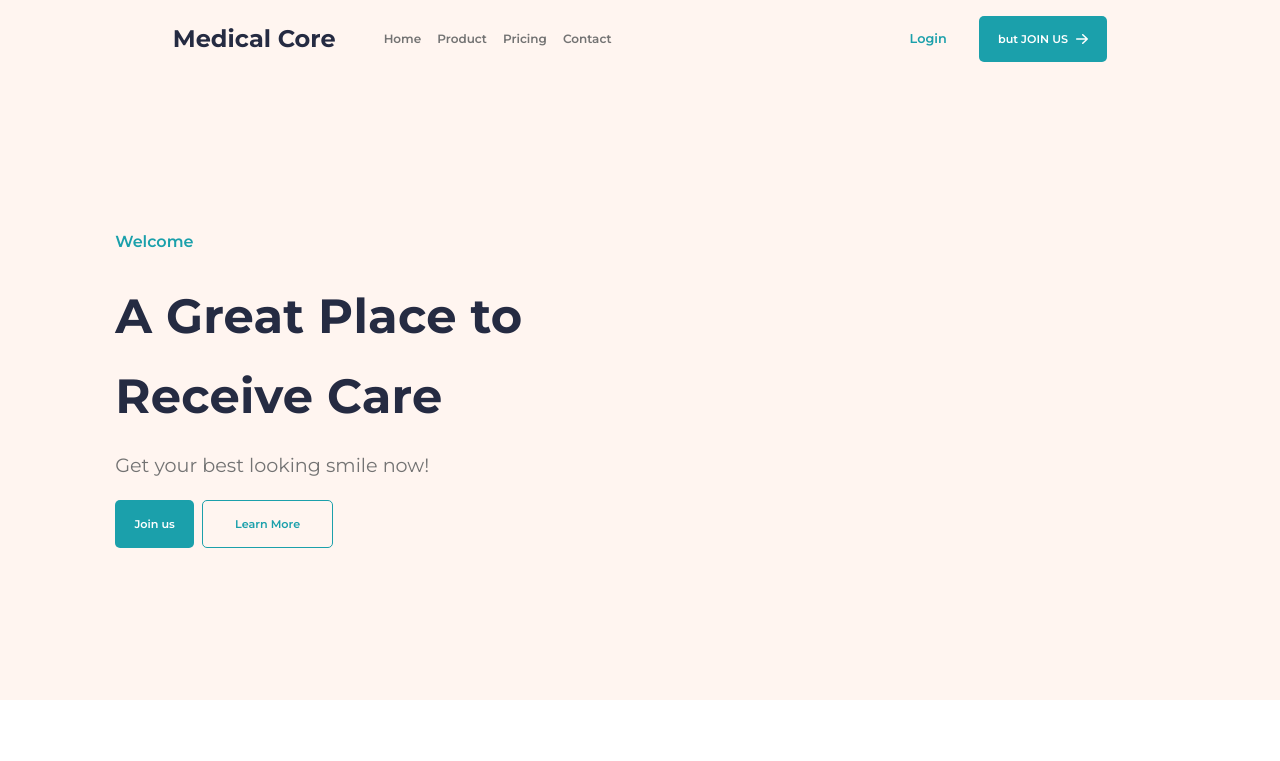
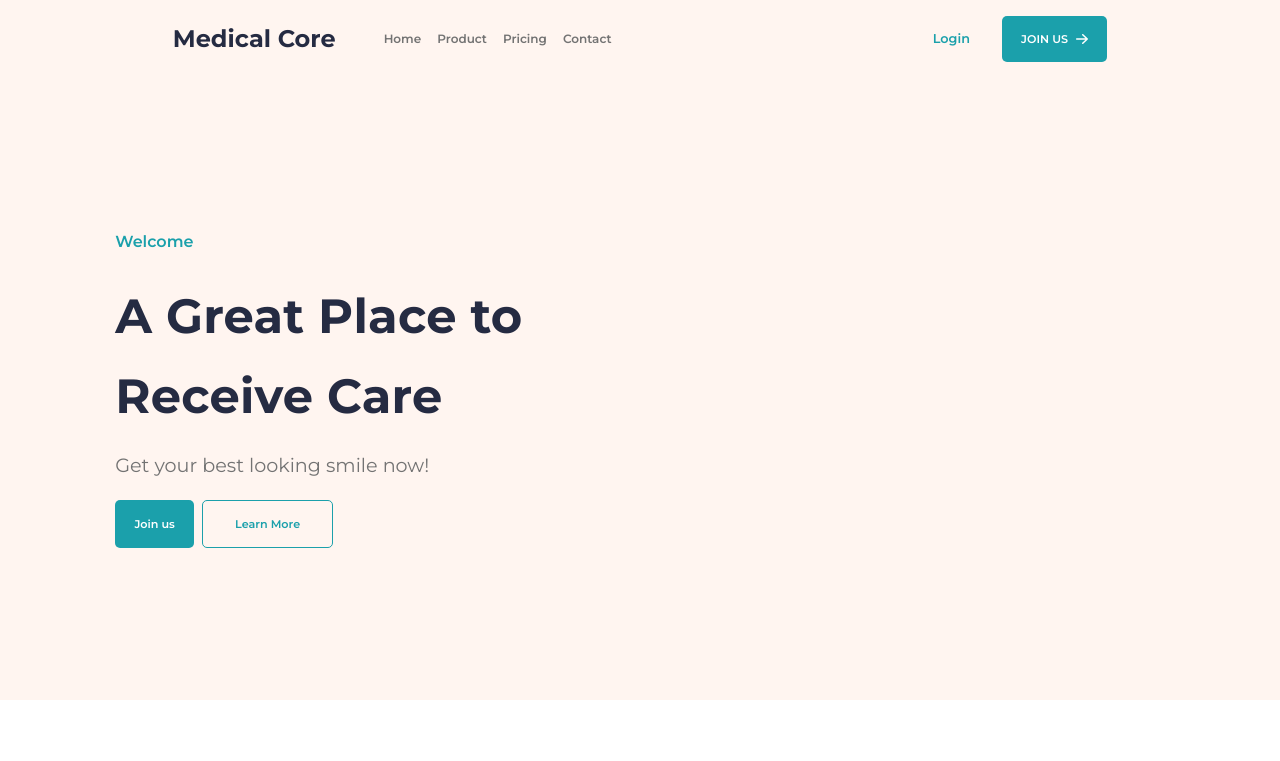
Before and after one commit to arjorb/medical-core, a plain HTML site: page index.html in a window 1280 px wide. Shown: the top 761 px of the page. Drawn offline with Linux system fonts and the light colour scheme.

Commit message:
fixing the button to be a block

```diff
--- a/index.html
+++ b/index.html
@@ -34,7 +34,7 @@
           </div>
           <!-- beacuse buttons are typically used in various places across medical core webpage, I think designing a button that just lives inside a navbar as the element would be pretty inefficient. that's why i turn it to be into block on it's own so that I may use it as an independent. -->
           <button class="btn btn--primary btn--small">
-            but JOIN US
+            JOIN US
             <img src="assets/right.svg" alt="arrow" />
           </button>
         </div>
```
